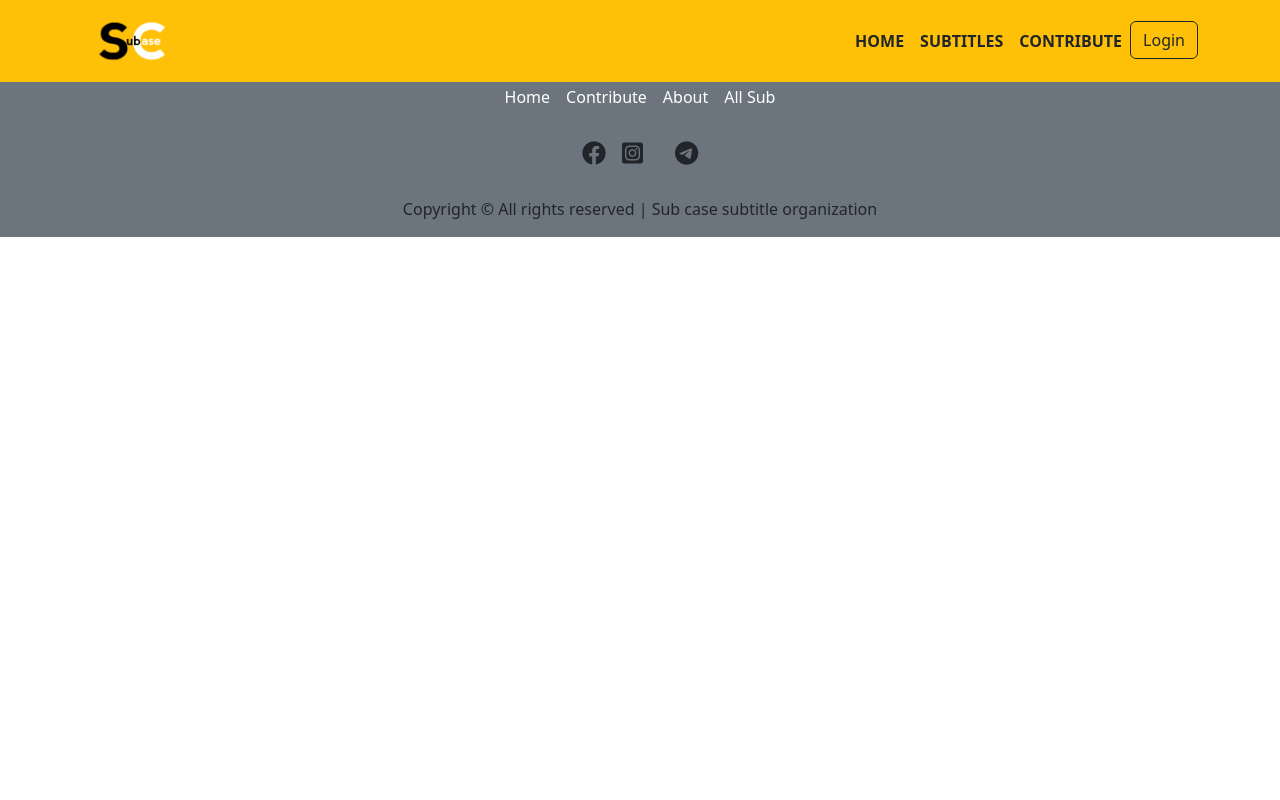
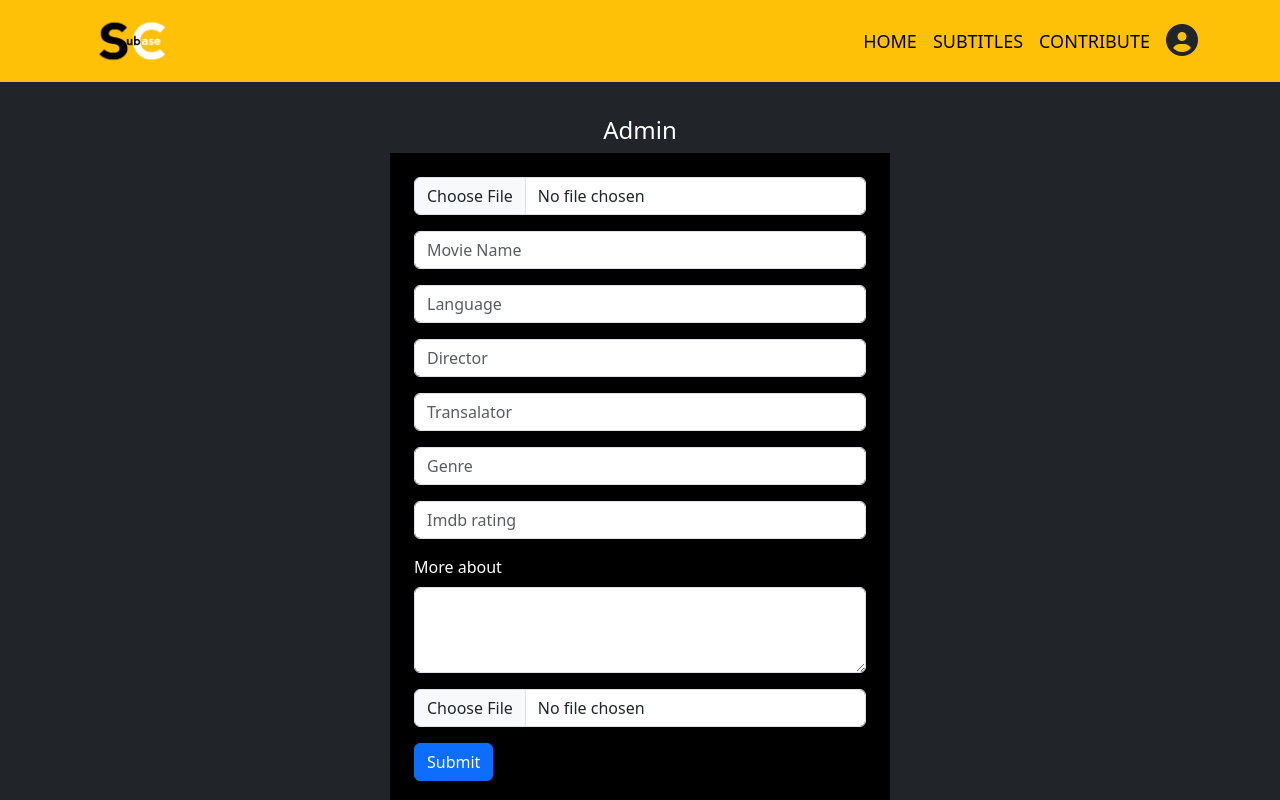
Before and after one commit to sanin-mn/Sub-Case, a React (Create React App) app: page /admin in a window 1280 px wide. Shown: the top 800 px of the page. Built offline with nearby package versions, Linux system fonts and the light colour scheme.

Commit message:
aded admin and account page, and setup login auth

```diff
--- a/src/App.js
+++ b/src/App.js
@@ -8,6 +8,8 @@ import About from './Pages/About';
 import Header from './Components/Header';
 import Footer from './Components/Footer';
 import Auth from './Components/Auth';
+import Account from './Pages/Account';
+import Admin from './Pages/Admin';
 
 
 
@@ -22,6 +24,8 @@ function App() {
         <Route path='/subtitles' element={<Subtitles/>}/>
         <Route path='/contribute' element={<Contribute/>}/>
         <Route path='/about' element={<About/>}/>
+        <Route path='/account' element={<Account/>}/>
+        <Route path='/admin' element={<Admin/>}/>
       </Routes>
       <Footer/>
     </div>
--- a/src/Components/AllSubtitles.jsx
+++ b/src/Components/AllSubtitles.jsx
@@ -28,8 +28,9 @@ function AllSubtitles() {
                 </Modal.Header>
                 <Modal.Body className='bg-danger'>
                     <h4>About</h4>
+                    <TableModal />
+                    <p><i className="fa-brands fa-imdb fa-2xl me-3"></i>{''}<i className="fa-solid fa-star fa-lg text-warning"></i>63/40</p>
                     <p className='text-light'>Lorem, ipsum dolor sit amet consectetur adipisicing elit. Perspiciatis, cupiditate ullam doloribus deserunt placeat, omnis et non, perferendis iure neque impedit! Voluptates ex officia fuga id dicta obcaecati, optio magni!</p>
-                    <TableModal />
                 </Modal.Body>
                 <Modal.Footer className='d-flex justify-content-center bg-danger'>
                     <Button className='fw-bold' variant="warning">Download {' '}<i class="fa-solid fa-file-arrow-down fa-bounce"></i></Button>
--- a/src/Components/Auth.jsx
+++ b/src/Components/Auth.jsx
@@ -1,7 +1,7 @@
 import React, { useState } from 'react'
 import { Form, Button } from 'react-bootstrap'
 import { Link, useNavigate } from 'react-router-dom'
-import { registerApi } from '../services/allApis'
+import { loginApi, registerApi } from '../services/allApis'
 import { ToastContainer, toast } from 'react-toastify';
 import 'react-toastify/dist/ReactToastify.css';
 
@@ -29,6 +29,31 @@ function Auth({ register }) {
           username: "", email: "", password: ""
         })
         navigate('/login')
+      }else{
+        toast.warning(res.response.data)
+      }
+    }
+  }
+
+  const handleLogin = async (e)=>{
+    e.preventDefault()
+    const {email,password} = userData
+    if(!email || !password){
+      toast.info("Please fill the form comlpletly")
+    }else{
+      // api call
+      const res = await loginApi({email,password})
+      console.log(res);
+      if(res.status===200){
+        // save res
+        localStorage.setItem("existingUser",JSON.stringify(res.data.existingUser))
+        localStorage.setItem("Role",res.data.role)
+        sessionStorage.setItem("token",res.data.token)
+        // reset state
+        setUserData({
+          email: "", password: ""
+        })
+        navigate('/')
       }else{
         toast.warning(res.response.data)
       }
@@ -64,7 +89,7 @@ function Auth({ register }) {
                   <p className='mt-3'>Already have an account ? <Link to={'/login'}>Login Here</Link></p>
                 </div> :
                 <div>
-                  <Button variant='warning' type='submit' size='md'>Login</Button>
+                  <Button onClick={handleLogin} variant='warning' type='submit' size='md'>Login</Button>
                   <p className='mt-3'>If you are New user ? <Link to={'/register'}>Register Here</Link></p>
                 </div>
             }
--- a/src/Components/Footer.jsx
+++ b/src/Components/Footer.jsx
@@ -17,6 +17,8 @@ function Footer() {
               <Link to={'/contribute'} style={{ textDecoration: 'none', color: 'white', margin: '0.5rem' }}>Contribute</Link>
               <Link to={'/about'} style={{ textDecoration: 'none', color: 'white', margin: '0.5rem' }}>About</Link>
               <Link to={'/subtitles'} style={{ textDecoration: 'none', color: 'white', margin: '0.5rem' }}>All Sub</Link>
+              <Link to={'/admin'} style={{ textDecoration: 'none', color: 'white', margin: '0.5rem' }}>Admin</Link>
+
             </p>
             <ul className="p-0">
               <i className="fa-brands fa-facebook fa-xl p-2"></i>
--- a/src/Components/Header.jsx
+++ b/src/Components/Header.jsx
@@ -1,14 +1,22 @@
-import React, { useState } from 'react'
+import React, { useState,useEffect } from 'react'
 import Container from 'react-bootstrap/Container';
 import Nav from 'react-bootstrap/Nav';
 import Navbar from 'react-bootstrap/Navbar';
 import Header_logo from '../Assets/SC_Logo.png'
-import { Button,Form} from "react-bootstrap";
+import { Button, Form } from "react-bootstrap";
 import { Link } from 'react-router-dom';
 
 
-function Header({insideSubtitles}) {
-  const [isLoggedIn,setLoggedIn] = useState(true)
+function Header({ insideSubtitles }) {
+  const [isLoggedIn, setLoggedIn] = useState(false)
+
+  useEffect(()=>{
+    if(localStorage.getItem("existingUser")){
+      setLoggedIn(true)
+    }else{
+      setLoggedIn(false)
+    }
+  },[])
 
   return (
     <Navbar expand="lg fixed-top" className='bg-warning'>
@@ -24,7 +32,7 @@ function Header({insideSubtitles}) {
 
         <Nav>
           {
-              insideSubtitles&&
+            insideSubtitles &&
 
             <Form inline className="d-flex">
               <Form.Control
@@ -43,15 +51,16 @@ function Header({insideSubtitles}) {
         <Navbar.Toggle aria-controls="navbarScroll" />
         <Navbar.Collapse id="navbarScroll">
           <Nav className="justify-content-end flex-grow-1">
-            <Nav.Link href="/" className='fw-bold text-dark'>HOME</Nav.Link>
-            { isLoggedIn?
-              <Nav.Link href="/subtitles" className='fw-bold text-dark'>SUBTITLES</Nav.Link>
+            <Link to={'/'} style={{ textDecoration: 'none', color: 'black', fontSize: '18px' }} className='me-3'>HOME</Link>
+            {isLoggedIn ?
+              <Link to={'/subtitles'} style={{ textDecoration: 'none', color: 'black', fontSize: '18px' }} className='me-3'>SUBTITLES</Link>
               :
-              <Nav.Link href="/register" className='fw-bold text-dark'>SUBTITLES</Nav.Link>
+              <Link to={'/login'} style={{ textDecoration: 'none', color: 'black', fontSize: '18px' }} className='me-3'>SUBTITLES</Link>
 
             }
-            <Nav.Link href="/contribute" className='fw-bold text-dark'>CONTRIBUTE</Nav.Link>
-            <Link to={'/login'}><Button variant="outline-dark">Login</Button></Link>
+            <Link to={'/contribute'} style={{ textDecoration: 'none', color: 'black', fontSize: '18px' }} className='me-3'>CONTRIBUTE</Link>
+
+            <Link to={'/account'}><i className="fa-solid fa-circle-user fa-2xl text-dark"></i></Link>
 
           </Nav>
         </Navbar.Collapse>
--- /dev/null
+++ b/src/Pages/Account.jsx
@@ -0,0 +1,22 @@
+import React from 'react'
+import { useEffect } from 'react'
+import { useState } from 'react'
+
+function Account() {
+    const [userName,setUserName] = useState("")
+    useEffect(()=>{
+        if(localStorage.getItem("existingUser")){
+            setUserName(JSON.parse(localStorage.getItem("existingUser")).username)
+        }
+    },[])
+  return (
+    <div>
+    <div className='text-center vh-100 bg-dark ' style={{paddingTop:'100px'}}>
+      <h3 className='text-white mt-5'>Account</h3>
+      <h4 className='text-white'>Username : <span>{userName}</span></h4>
+    </div>
+    </div>
+  )
+}
+
+export default Account
--- /dev/null
+++ b/src/Pages/Admin.jsx
@@ -0,0 +1,64 @@
+import React from 'react'
+import { useState,useEffect } from 'react';
+import Button from 'react-bootstrap/Button';
+import Form from 'react-bootstrap/Form';
+
+function Admin() {
+    const [movieDetails,setMovieDetails] = useState({
+        moviename:"",language:"",director:"",transalator:"",genre:"",imdb:"",info:"",image:"",subfile:"",userId:""
+    })
+    useEffect(()=>{
+        if(localStorage.getItem("existingUser")){
+            setMovieDetails({...movieDetails,userId:JSON.parse(localStorage.getItem("existingUser"))._id})
+        }
+    },[])
+    console.log(movieDetails);
+    return (
+        <>
+            <div className='bg-dark' style={{ paddingTop: '100px' }}>
+
+                <h4 className='text-white mt-3 text-center'>Admin</h4>
+                <div className='w-100 d-flex justify-content-center'>
+                    <div className='text-white p-4 mb-5' style={{ backgroundColor: 'black', height: 'max-content', width: '500px' }}>
+                        <Form>
+                            <Form.Group className="mb-3" controlId="formBasicPassword">
+                                <Form.Control type="file" />
+                            </Form.Group>
+                            <Form.Group className="mb-3" controlId="formBasicEmail">
+                                <Form.Control type="text" placeholder="Movie Name" />
+                            </Form.Group>
+                            <Form.Group className="mb-3" controlId="formBasicPassword">
+                                <Form.Control type="text" placeholder="Language" />
+                            </Form.Group>
+                            <Form.Group className="mb-3" controlId="formBasicPassword">
+                                <Form.Control type="text" placeholder="Director" />
+                            </Form.Group>
+                            <Form.Group className="mb-3" controlId="formBasicPassword">
+                                <Form.Control type="text" placeholder="Transalator" />
+                            </Form.Group>
+                            <Form.Group className="mb-3" controlId="formBasicPassword">
+                                <Form.Control type="text" placeholder="Genre" />
+                            </Form.Group>
+                            <Form.Group className="mb-3" controlId="formBasicPassword">
+                                <Form.Control type="text" placeholder="Imdb rating" />
+                            </Form.Group>
+                            <Form.Group className="mb-3" controlId="exampleForm.ControlTextarea1">
+                                <Form.Label>More about</Form.Label>
+                                <Form.Control as="textarea" rows={3} />
+                            </Form.Group>
+                            <Form.Group className="mb-3" controlId="formBasicPassword">
+                                <Form.Control type="file" />
+                            </Form.Group>
+                            <Button variant="primary" type="submit">
+                                Submit
+                            </Button>
+                        </Form>
+                    </div>
+                </div>
+
+            </div>
+        </>
+    )
+}
+
+export default Admin
--- a/src/Pages/Home.jsx
+++ b/src/Pages/Home.jsx
@@ -4,12 +4,22 @@ import AboutAccord from '../Components/AboutAccord'
 import HomeDescription from '../Components/HomeDescription'
 import { Button } from 'react-bootstrap'
 import { Link } from 'react-router-dom'
+import { useEffect } from 'react'
 
 
 
 
 function Home() {
   const [isLoggedIn,setLoggedIn] = useState(false)
+
+  useEffect(()=>{
+    if(localStorage.getItem("existingUser")){
+      setLoggedIn(true)
+    }else{
+      setLoggedIn(false)
+    }
+  },[])
+
   return (
     <div className='bg-dark w-100' style={{ paddingTop: '100px', overflowX: 'hidden' }}>
       <h5 className='text-center text-white'>New Releases</h5>
--- a/src/Pages/Subtitles.jsx
+++ b/src/Pages/Subtitles.jsx
@@ -3,6 +3,7 @@ import AllSubtitles from '../Components/AllSubtitles'
 import Header from '../Components/Header';
 
 function Subtitles() {
+
   return (
     <div className='bg-dark' style={{ paddingTop: '100px' }}>
       <p className='text-center text-white'>All Movies</p>
--- a/src/services/allApis.js
+++ b/src/services/allApis.js
@@ -5,3 +5,8 @@ import { commonAPI } from "./commonApi";
 export const registerApi = async (user)=>{
    return await commonAPI("POST",`${BASEURL}/user/register`,user,"")
 }
+
+// login api
+export const loginApi = async (user)=>{
+    return await commonAPI("POST",`${BASEURL}/user/login`,user,"")
+}
```
Lines whose indentation alone changed are shown as unchanged.
